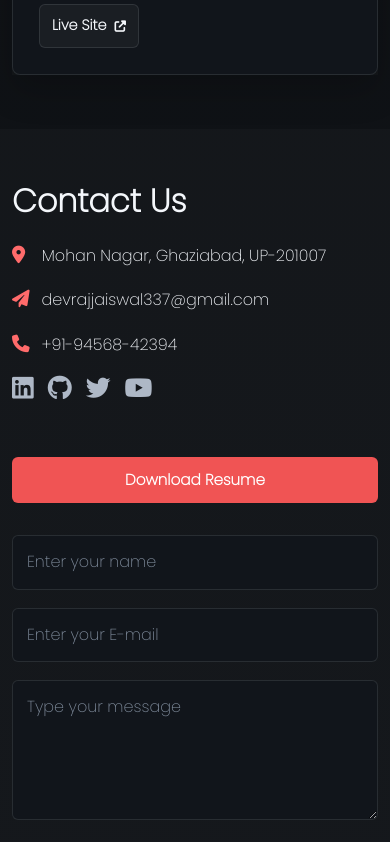
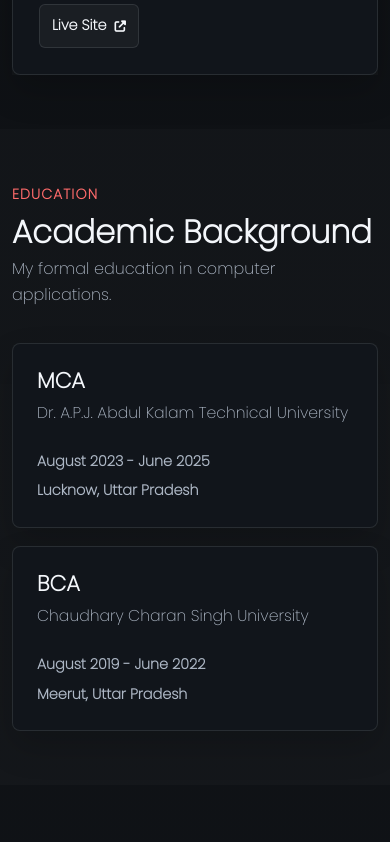
Before and after one commit to DevrajJaiswal/MyPortfolio, a React (Vite) app: page / in a window 390 px wide. Shown: the part 7760-8602 px from the top of the page. Built offline with nearby package versions, Linux system fonts and the light colour scheme.

Commit message:
feat: add a focused education section

```diff
--- /dev/null
+++ b/src/components/sections/Education.jsx
@@ -0,0 +1,51 @@
+import React from 'react'
+
+function Education() {
+    const education = [
+        {
+            degree: 'MCA',
+            school: 'Dr. A.P.J. Abdul Kalam Technical University',
+            location: 'Lucknow, Uttar Pradesh',
+            period: 'August 2023 - June 2025',
+        },
+        {
+            degree: 'BCA',
+            school: 'Chaudhary Charan Singh University',
+            location: 'Meerut, Uttar Pradesh',
+            period: 'August 2019 - June 2022',
+        },
+    ]
+
+    return (
+        <section id="education">
+            <div className="container">
+                <p className="section-kicker" data-aos="flip-up" data-aos-duration="1000">
+                    Education
+                </p>
+                <h2 className="section-title" data-aos="flip-up" data-aos-duration="1000">
+                    Academic Background
+                </h2>
+                <p className="section-intro">
+                    My formal education in computer applications.
+                </p>
+
+                <div className="education-list">
+                    {education.map((item) => (
+                        <article className="education-card" key={`${item.degree}-${item.period}`} data-aos="fade-up">
+                            <div>
+                                <h3>{item.degree}</h3>
+                                <p>{item.school}</p>
+                            </div>
+                            <div className="education-meta">
+                                <span>{item.period}</span>
+                                <span>{item.location}</span>
+                            </div>
+                        </article>
+                    ))}
+                </div>
+            </div>
+        </section>
+    )
+}
+
+export default Education
--- a/src/index.css
+++ b/src/index.css
@@ -700,6 +700,47 @@ nav ul li a.active::after {
   margin-top: 24px;
 }
 
+.education-list {
+  display: grid;
+  gap: 18px;
+  margin-top: 34px;
+}
+
+.education-card {
+  display: flex;
+  align-items: flex-start;
+  justify-content: space-between;
+  gap: 24px;
+  border: 1px solid var(--border);
+  border-radius: var(--radius);
+  background: var(--surface);
+  padding: 24px;
+  box-shadow: 0 16px 35px rgba(0, 0, 0, 0.16);
+}
+
+.education-card h3 {
+  color: var(--text);
+  font-size: 1.35rem;
+  font-weight: 850;
+  line-height: 1.2;
+}
+
+.education-card p {
+  margin-top: 6px;
+  color: var(--text-muted);
+  font-size: 0.98rem;
+}
+
+.education-meta {
+  display: grid;
+  gap: 6px;
+  min-width: 220px;
+  color: var(--text-muted);
+  font-size: 0.9rem;
+  font-weight: 750;
+  text-align: right;
+}
+
 .project-list {
   display: grid;
   grid-template-columns: repeat(auto-fit, minmax(min(100%, 320px), 1fr));
@@ -956,6 +997,15 @@ textarea {
     min-width: 0;
     text-align: left;
   }
+
+  .education-card {
+    display: grid;
+  }
+
+  .education-meta {
+    min-width: 0;
+    text-align: left;
+  }
 }
 
 @media only screen and (max-width: 760px) {
--- a/src/pages/Home.jsx
+++ b/src/pages/Home.jsx
@@ -5,6 +5,7 @@ import Project from '../components/sections/Projects'
 import Contact from '../components/sections/Contact'
 import Skills from '../components/sections/Skills'
 import Experience from '../components/sections/Experience'
+import Education from '../components/sections/Education'
 
 function Home() {
   return (
@@ -14,6 +15,7 @@ function Home() {
       <Skills />
       <Experience />
       <Project />
+      <Education />
       <Contact />
     </>
   )
```
